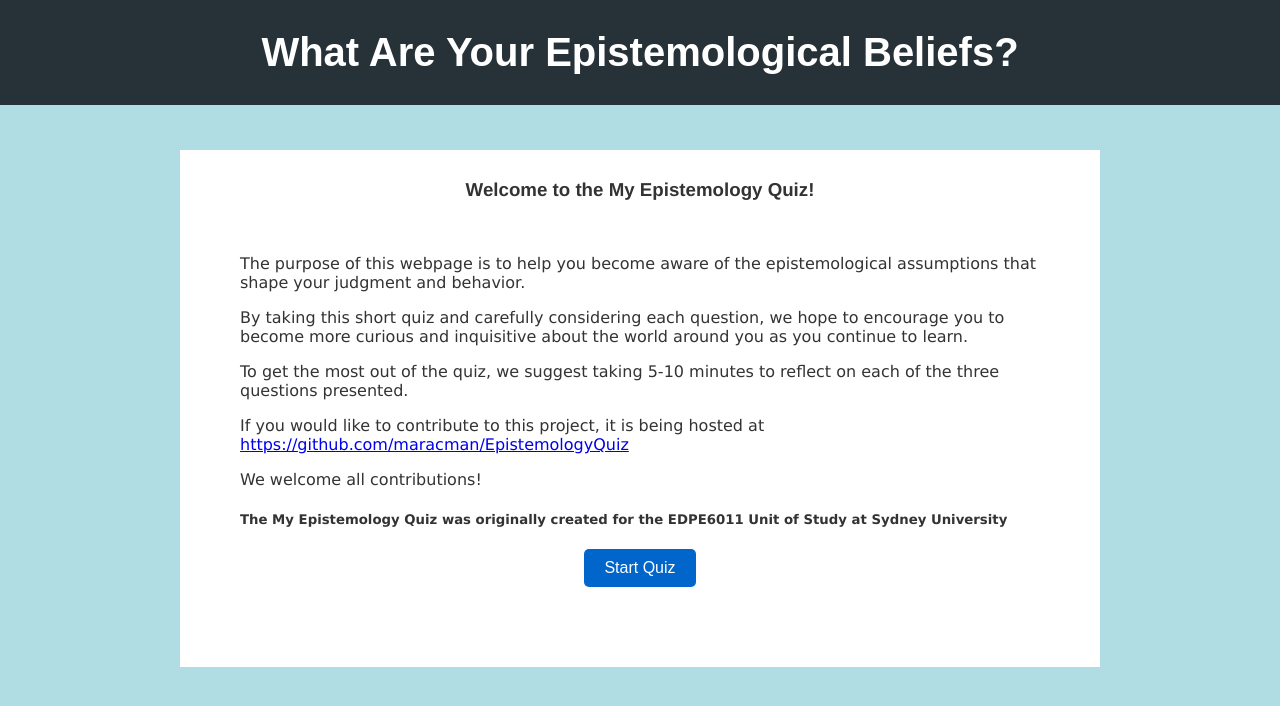
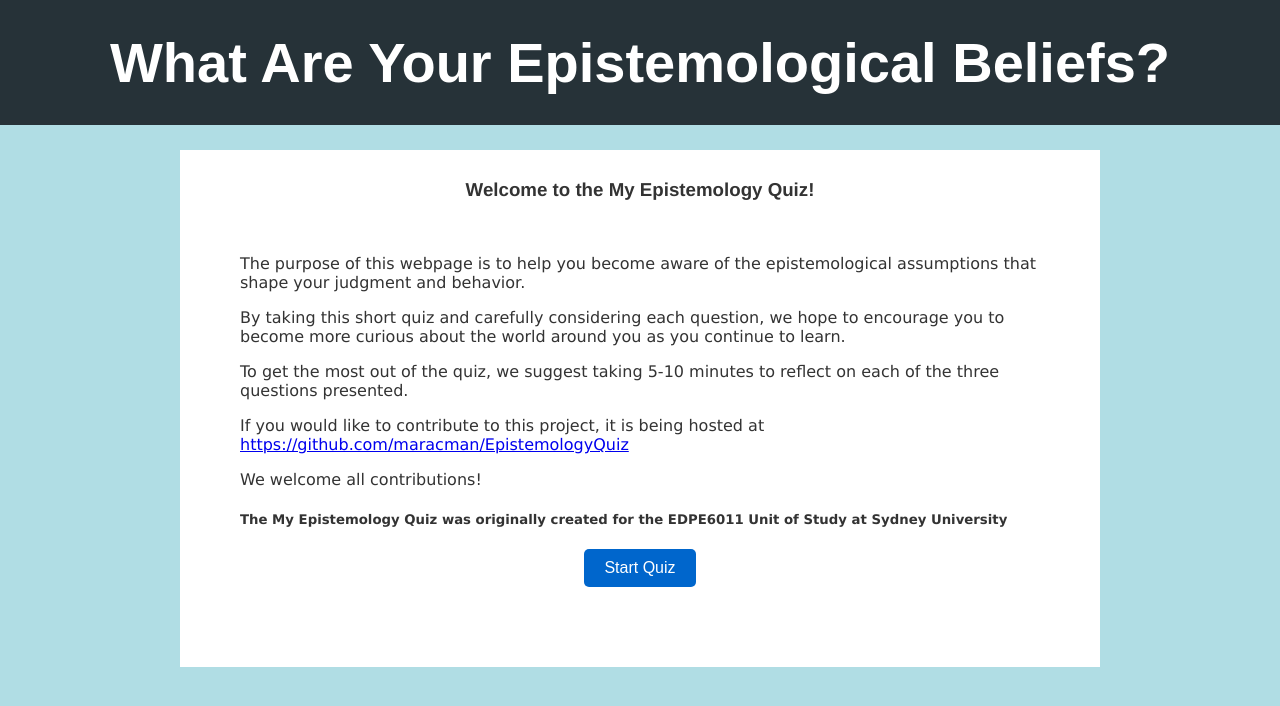
Before and after one commit to maracman/EpistemologyQuiz, a plain HTML site: page index.html in a window 1280 px wide. Drawn offline with nearby package versions, Linux system fonts and the light colour scheme.

Commit message:
Update index.html
dynamic sizing header fix

```diff
--- a/index.html
+++ b/index.html
@@ -90,21 +90,21 @@
         /* Set font size for larger screens */
         @media only screen and (min-width: 768px) {
         header {
-            font-size: 48px;
+            font-size: 28px;
         }
         }
 
         /* Set font size for smaller screens */
         @media only screen and (max-width: 767px) {
         header {
-            font-size: calc(16px + 4vw);
+            font-size: calc(1px + vw);
         }
         }
 
 
         header h1 {
           margin: 0;
-          font-size: 36px;
+
         }
 
 
@@ -248,7 +248,7 @@
 
 <body>
   <header>
-    <h1 style="font-size: 2.5rem;">What Are Your Epistemological Beliefs?</h1>
+    <h1>What Are Your Epistemological Beliefs?</h1>
   </header>
 
     <div id="section-0" class="section-container">
@@ -260,7 +260,7 @@
         The purpose of this webpage is to help you become aware of the epistemological assumptions that shape your judgment and behavior.
         </p>
         <p>
-        By taking this short quiz and carefully considering each question, we hope to encourage you to become more curious and inquisitive about the world around you as you continue to learn.        </p>
+        By taking this short quiz and carefully considering each question, we hope to encourage you to become more curious about the world around you as you continue to learn.        </p>
         <p>
         To get the most out of the quiz, we suggest taking 5-10 minutes to reflect on each of the three questions presented.        </p>
         <p>
```
